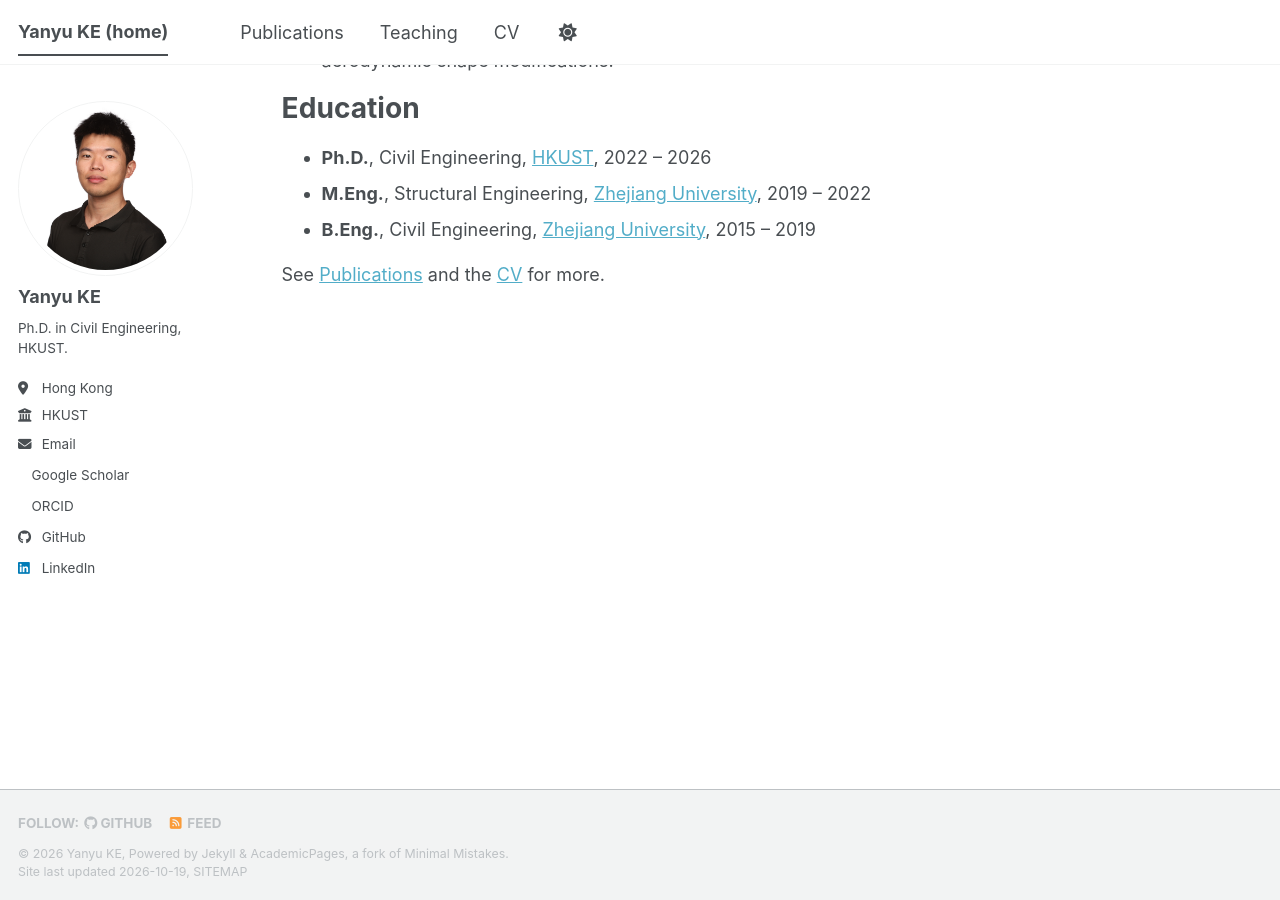
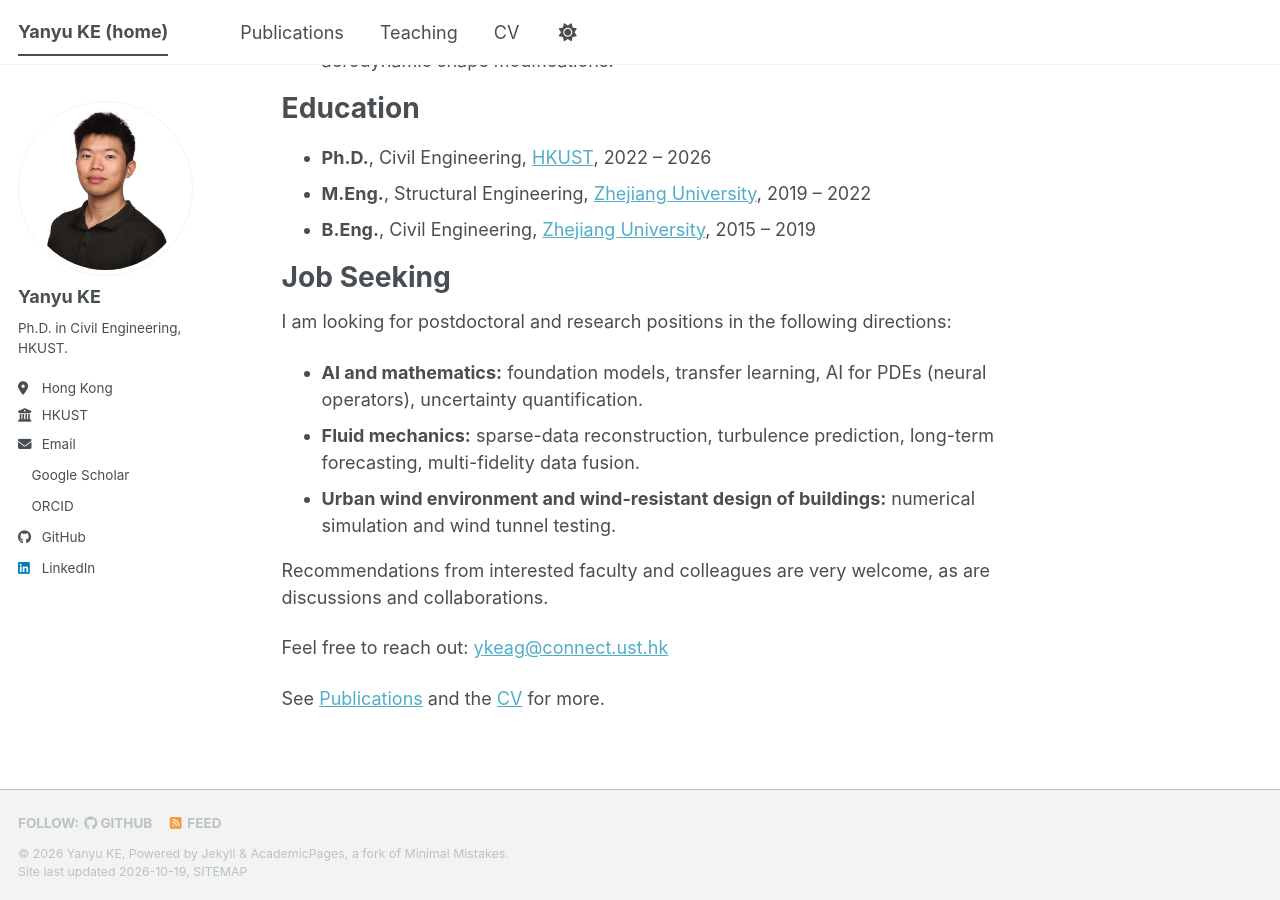
Before and after one commit to ustzju/yanyuke.github.io, a Jekyll site: the page built from _pages/about.md, in a window 1280 px wide and 900 px high, scrolled down 614 px. Built offline with Jekyll 4.4.1, drawn with Linux system fonts in a browser that asks for light colours; a style sheet for code colours, icons or effects is not loaded.

Commit message:
Add Job Seeking section; label teaching as Teaching Assistant
Co-Authored-By: Claude Sonnet 5.5 <noreply@anthropic.com>

```diff
--- a/_pages/about.md
+++ b/_pages/about.md
@@ -23,4 +23,16 @@ Education
 - **M.Eng.**, Structural Engineering, [Zhejiang University](https://www.zju.edu.cn/english/), 2019 – 2022
 - **B.Eng.**, Civil Engineering, [Zhejiang University](https://www.zju.edu.cn/english/), 2015 – 2019
 
+Job Seeking
+======
+I am looking for postdoctoral and research positions in the following directions:
+
+- **AI and mathematics:** foundation models, transfer learning, AI for PDEs (neural operators), uncertainty quantification.
+- **Fluid mechanics:** sparse-data reconstruction, turbulence prediction, long-term forecasting, multi-fidelity data fusion.
+- **Urban wind environment and wind-resistant design of buildings:** numerical simulation and wind tunnel testing.
+
+Recommendations from interested faculty and colleagues are very welcome, as are discussions and collaborations.
+
+Feel free to reach out: [ykeag@connect.ust.hk](mailto:ykeag@connect.ust.hk)
+
 See [Publications]({{ site.baseurl }}/publications/) and the [CV]({{ site.baseurl }}/cv/) for more.
```
Also changed, not shown: _pages/teaching-ciem5311.md (+1 -1 lines), _pages/teaching-civl2120.md (+1 -1 lines), _pages/teaching-civl4330.md (+1 -1 lines), _pages/teaching.md (+1 -1 lines).
